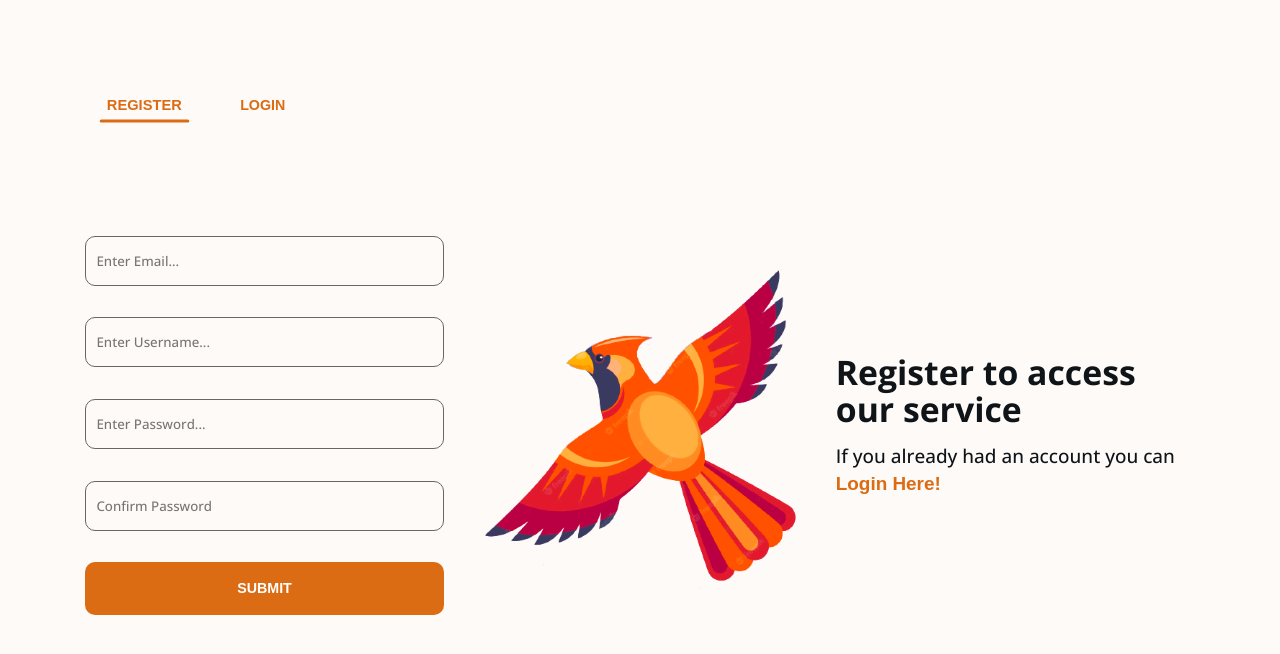
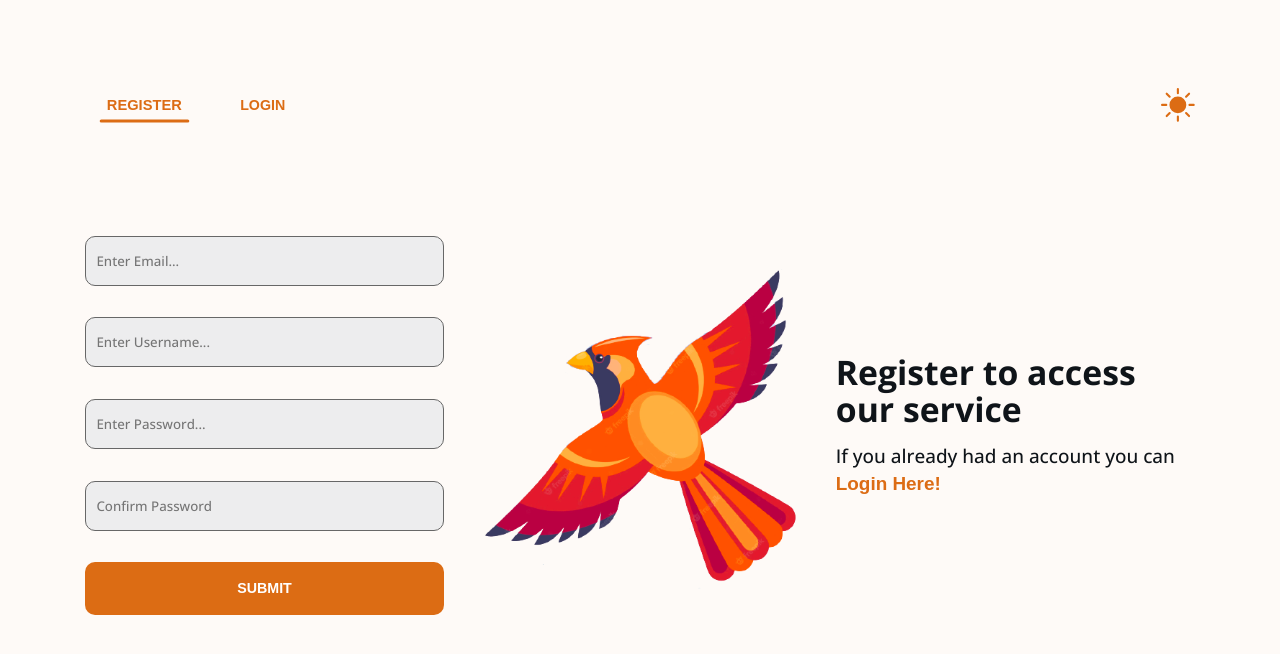
Before and after one commit to tuananh131001/Cardinalis-FE, a React (Vite) app in the folder client/: page /register in a window 1280 px wide. Shown: the top 654 px of the page. Built offline with nearby package versions, Linux system fonts and the light colour scheme.

Commit message:
5.5. Xong theme code quá 180' gòy

```diff
--- a/client/src/App.jsx
+++ b/client/src/App.jsx
@@ -22,7 +22,10 @@ function App() {
         <Routes>
           <Route path="/" element={<Home themeToggler={themeToggler} />} />
           <Route path="/login" element={<Login />} />
-          <Route path="/register" element={<Register />} />
+          <Route
+            path="/register"
+            element={<Register theme={theme} themeToggler={themeToggler} />}
+          />
           <Route path={`/${FORTGOT_PASSWORD_PATH}`} element={<ForgotPassword />} />
           <Route path="*" element={<StyledHeading1>Page Not Exist</StyledHeading1>} />
         </Routes>
--- a/client/src/components/Button/Button.jsx
+++ b/client/src/components/Button/Button.jsx
@@ -1,11 +1,11 @@
 import React from 'react';
 import StyledButton from '@/components/Button/Button.styled';
 import PropTypes from 'prop-types';
-import { StyledIconButton, StyledLink } from './Button.styled';
+import { StyledLink } from './Button.styled';
 
 function Button({ buttonType = 'primary', children, onClick, ...props }) {
   /**
-   * @param {string} buttonType - type of button: primary | icon | link
+   * @param {string} buttonType - type of button: primary | link
    * @param {string} buttonThemeName - name of theme for button: "primaryButton" | "secondaryButton" | "tertiaryButton"
    */
   let generalPropsList = {
@@ -15,8 +15,6 @@ function Button({ buttonType = 'primary', children, onClick, ...props }) {
   switch (buttonType) {
     case 'primary':
       return <StyledButton {...generalPropsList}>{children}</StyledButton>;
-    case 'icon':
-      return <StyledIconButton {...generalPropsList}>{children}</StyledIconButton>;
     case 'link':
       return <StyledLink {...generalPropsList}>{children}</StyledLink>;
   }
--- a/client/src/components/Button/Button.styled.js
+++ b/client/src/components/Button/Button.styled.js
@@ -10,10 +10,12 @@ const StyledGeneralButton = css`
   justify-content: ${({ jc }) => jc};
   align-items: ${({ ai }) => ai};
   flex-wrap: ${({ wrap }) => wrap};
-  /* border */
+  grid-area: ${({ gridArea }) => gridArea};
+  /* border + size */
   border: none;
   border-radius: ${({ borderRadius }) => borderRadius};
   width: ${({ width }) => width};
+  height: ${({ height }) => height};
   padding: ${({ padding }) => padding};
   /* font */
   font-size: ${({ fontSize }) => fontSize};
@@ -21,7 +23,6 @@ const StyledGeneralButton = css`
   text-transform: ${({ textTransform }) => textTransform};
   letter-spacing: 2;
   line-height: 1.3;
-
   &:hover {
     cursor: pointer;
     opacity: 0.7;
@@ -41,12 +42,20 @@ export const StyledIconButton = styled.button`
   ${StyledGeneralButton}
   border: none;
   background-color: transparent;
+  &:hover {
+    opacity: 1;
+    filter: brightness(140%) contrast(110%);
+  }
 `;
 export const StyledLink = styled.button`
   ${StyledGeneralButton}
   background-color: transparent;
   color: ${({ theme, buttonThemeName }) => theme[buttonThemeName]?.color ?? theme.primaryColor};
   transform: ${({ transform }) => transform};
+  &:hover {
+    opacity: 1;
+    filter: brightness(140%) contrast(110%);
+  }
   ${({ pseudoAfter }) =>
     pseudoAfter == 1 &&
     // có thể có after block kiểu style khác nên pseudoAfter == 1
@@ -79,9 +88,11 @@ const generalDefaultProps = {
   wrap: 'nowrap',
   borderRadius: '10px',
   width: '100%',
+  height: "auto",
   fontWeight: 600,
   textTransform: 'uppercase',
-  fontSize: 'var(--font-size-sm)'
+  fontSize: 'var(--font-size-sm)',
+  gridArea: 'unset'
 };
 StyledButton.defaultProps = {
   ...generalDefaultProps,
--- a/client/src/components/Sections/NavSection/AuthenNav.jsx
+++ b/client/src/components/Sections/NavSection/AuthenNav.jsx
@@ -20,13 +20,12 @@ const renderPropsResponsive = (propsName, queries) => {
     case 'buttonSize':
       if (queries.mobile) return 'var(--font-size-base)';
       else return 'var(--font-size-sm)';
-
   }
 };
 const displayCurrentTab = (tabCompare, currentTab) => {
   return {
     pseudoAfterWidth: tabCompare == currentTab ? '100%' : '0',
-    transform: tabCompare == currentTab ? 'scale(1.03)' : 'scale(1)',
+    transform: tabCompare == currentTab ? 'scale(1.03)' : 'scale(1)'
   };
 };
 function AuthenNav({ currentTab = 'register', ...props }) {
--- a/client/src/components/Sections/RegisterSections/RegisterImage.jsx
+++ b/client/src/components/Sections/RegisterSections/RegisterImage.jsx
@@ -2,7 +2,6 @@ import Image from '@/components/Image/Image';
 import useMediaQuery from '@/hooks/useMediaQuery';
 import { MOBILE_QUERY, TABLET_QUERY, DESKTOP_QUERY } from '@/assets/Constant';
 import PropTypes from 'prop-types';
-import useTheme from '@/hooks/useTheme';
 
 const renderPropsResponsive = (propsName, queries) => {
   switch (propsName) {
@@ -16,8 +15,7 @@ const renderPropsResponsive = (propsName, queries) => {
   }
 };
 
-function RegisterImage({ ...props }) {
-  const [theme] = useTheme();
+function RegisterImage({ theme, ...props }) {
   const responsiveCondition = {
     mobile: useMediaQuery(MOBILE_QUERY),
     tablet: useMediaQuery(TABLET_QUERY),
@@ -35,6 +33,7 @@ function RegisterImage({ ...props }) {
   );
 }
 RegisterImage.propTypes = {
+  theme: PropTypes.string,
   props: PropTypes.arrayOf(PropTypes.string)
 };
 export default RegisterImage;
--- a/client/src/pages/Home.jsx
+++ b/client/src/pages/Home.jsx
@@ -5,7 +5,9 @@ import Button from '@/components/Button/Button';
 function Home({ themeToggler }) {
   return (
     <div>
-      <Button onClick={themeToggler} buttonThemeName="secondaryButton">Click</Button>
+      <Button onClick={themeToggler} buttonThemeName="secondaryButton">
+        Click
+      </Button>
     </div>
   );
 }
--- a/client/src/pages/Register.jsx
+++ b/client/src/pages/Register.jsx
@@ -9,12 +9,15 @@ import { SMALL_MOBILE_QUERY } from '@/assets/Constant';
 import Snackbar from '@mui/material/Snackbar';
 import MuiAlert from '@mui/material/Alert';
 import { forwardRef, useState } from 'react';
+import { BsFillMoonStarsFill, BsFillSunFill } from 'react-icons/bs';
+import Button from '@/components/Button/Button';
+import useTheme from '@/hooks/useTheme';
 
 const Alert = forwardRef(function Alert(props, ref) {
   return <MuiAlert elevation={6} ref={ref} variant="filled" {...props} />;
 });
 
-function Register() {
+function Register({theme, themeToggler}) {
   const responsiveCondition = {
     smallMobile: useMediaQuery(SMALL_MOBILE_QUERY),
     mobile: useMediaQuery(MOBILE_QUERY),
@@ -40,8 +43,12 @@ function Register() {
       padding={renderPropsResponsive('padding', responsiveCondition)}>
       <AuthenNav gridArea="nav" currentTab="register" />
       <RegisterForm gridArea="form" />
-      <RegisterImage gridArea="image" />
+      <RegisterImage gridArea="image" theme={theme}/>
       <RegisterText gridArea="text" />
+      <Button gridArea="theme" buttonType="link" fontSize="var(--font-size-lg)" jc="flex-end"
+        onClick={themeToggler}>
+        {theme == "lightTheme" ? <BsFillSunFill /> : <BsFillMoonStarsFill />}
+      </Button>
       <Snackbar open={open} autoHideDuration={6000} onClose={handleClose}>
         <Alert onClose={handleClose} severity="success" sx={{ width: '100%' }}>
           This is a success message!
@@ -56,6 +63,7 @@ const renderPropsResponsive = (propsName, queries) => {
     case 'gridTemplateAreas':
       if (queries.mobile)
         return `
+      "theme"
       "text"
       "image"
       "nav"
@@ -63,13 +71,13 @@ const renderPropsResponsive = (propsName, queries) => {
       `;
       else if (queries.desktop)
         return `
-      "nav . ." 0.1fr
+      "nav . theme" 0.1fr
       "form image text" 1.5fr /
       1fr 1fr 1fr
       `;
       else
         return `
-      "nav ." 0.1fr
+      "nav theme" 0.1fr
       "form image" 1fr
       "form text" 1fr /
       1fr 1fr
--- a/client/src/styles/GlobalStyled.js
+++ b/client/src/styles/GlobalStyled.js
@@ -51,7 +51,7 @@ box-sizing:border-box;
   --error_text_dark: #f98a68;
 
   /* input color */
-  --input_background_dark:#EDEDEE;
+  --input_background_dark: #3A3841;
   --input_color_border_dark: #DC6C14;
 
   /* button */
--- a/client/src/styles/Theme.js
+++ b/client/src/styles/Theme.js
@@ -35,6 +35,7 @@ const lightTheme = {
   },
   loginInput: {
     color: 'var(--subtext_color_light)',
+    backgroundColor: 'var(--input_background_light)',
     borderColor: 'var(--input_color_border)'
   },
   card: {
@@ -81,6 +82,7 @@ const darkTheme = {
   },
   loginInput: {
     color: 'var(--subtext_color_dark)',
+    backgroundColor: 'var(--input_background_dark)',
     borderColor: 'var(--input_color_border_dark)'
   },
   card: {
```
